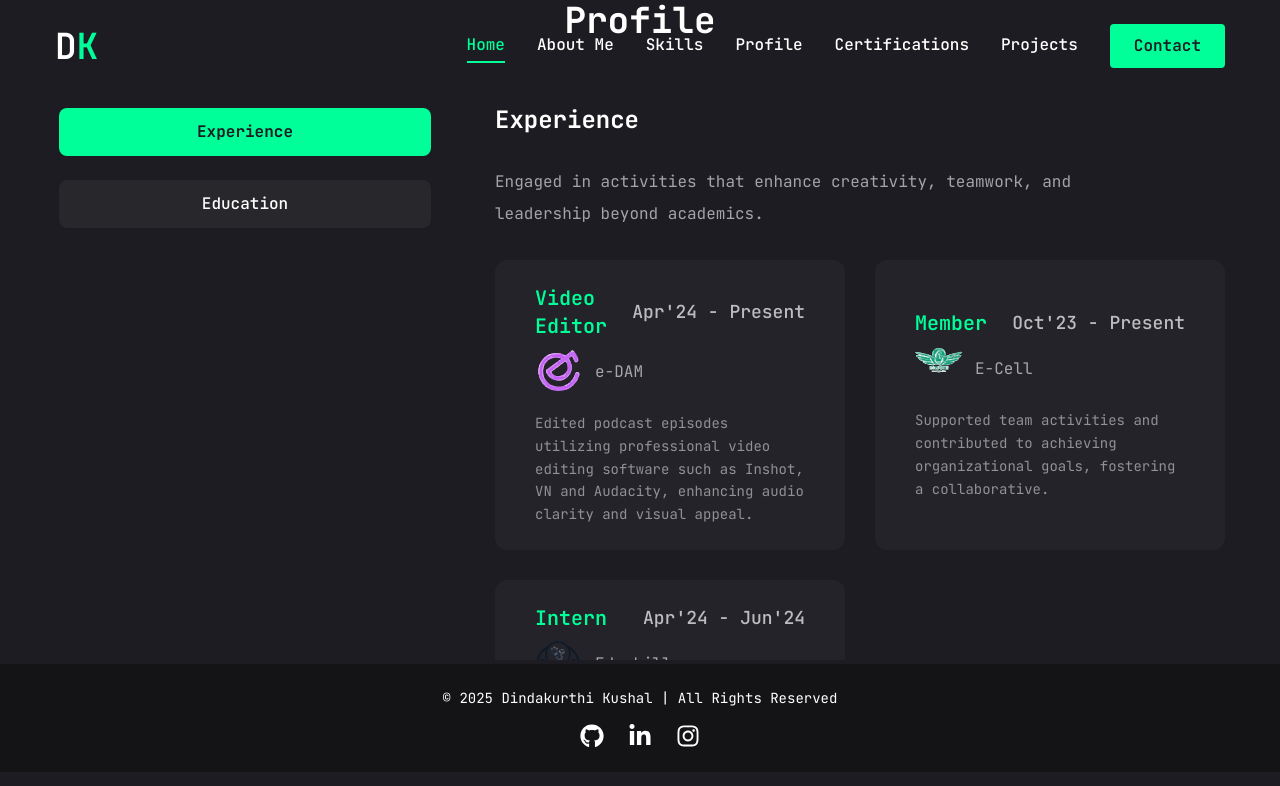
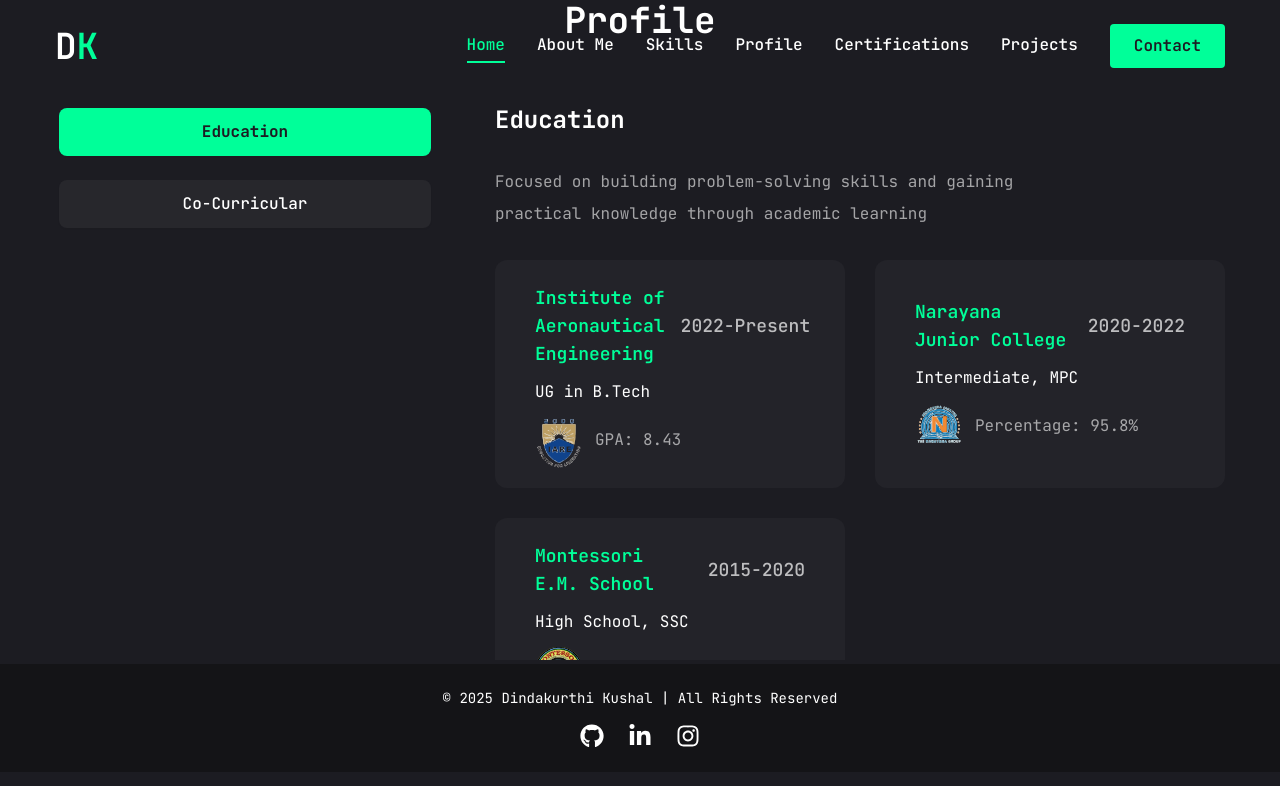
Before and after one commit to kushaldindakurthi/portfolio, a Next.js app: page /profile in a window 1280 px wide. Shown: the top 786 px of the page. Built offline with nearby package versions, Linux system fonts and the light colour scheme.

Commit message:
View Resume, updated details and style

```diff
--- a/app/aboutme/page.jsx
+++ b/app/aboutme/page.jsx
@@ -1,9 +1,6 @@
 "use client";
 
 import Image from "next/image";
-import { Button } from "@/components/ui/button";
-import { FiDownload } from "react-icons/fi";
-import Link from "next/link";
 
 const AboutMe = () => {
   return (
@@ -35,14 +32,14 @@ const AboutMe = () => {
             className="w-full xl:w-1/2 text-center xl:text-left"
           >
             <h2 className="h2 mb-4">About Me</h2>
-            <span className="text-accent text-xl mb-6 block">My journey and passion</span>
+            <span className="text-accent text-xl mb-6 block">Defining My Approach</span>
 
             <p className="mb-6 text-white/80">
-            I'm deeply passionate about creating innovative solutions in web development, database management and python.
+            Passionate about creating innovative digital solutions through web development, database management, and programming with Python, along with working knowledge of Java.
             </p>
 
             <p className="mb-6 text-white/80">
-            Beyond technical expertise, I value leadership and adaptability, ensuring smooth collaboration and continuous learning. My approach combines problem-solving with user-focused design, allowing me to create functional, intuitive applications while exploring new technologies to stay ahead
+            Emphasizes leadership, adaptability, and collaboration while combining problem-solving with user-focused design to build efficient, intuitive applications and stay aligned with emerging technologies.
             </p>
 
             <div className="grid grid-cols-1 md:grid-cols-2 gap-4 mb-8">
@@ -55,7 +52,8 @@ const AboutMe = () => {
               <div className="border border-white/20 rounded-lg p-4">
                 <div className="text-accent text-2xl font-bold mb-2">Expertise</div>
                 <div className="text-white/80">Web Development</div>
-                <div className="text-white/60">Databases, Python</div>
+                <div className="text-white/60">Databases, Python, Java</div>
+
               </div>
             </div>
 
--- a/app/certifications/page.jsx
+++ b/app/certifications/page.jsx
@@ -6,25 +6,16 @@ import Link from "next/link";
 const services = [
   {
     num: "01",
-    title: "Cisco: Programming Essentials in Python",
-    description: "Certification in Python programming fundamentals from Cisco.",
-    company: "Cisco Networking Academy",
-    technologies: ["Python"],
-    logo: "/assets/logo/cisco.svg",
-    href: "https://drive.google.com/file/d/1LZ3sKg1013GHaE-N_yUyY2G7qS-g0mXX/view?usp=drive_link",
+    title: "Salesforce: AI Specialist",
+    description:
+      "Completed the Salesforce AI Specialist certification. Learned to improve service using Salesforce tools.",
+    company: "Salesforce",
+    technologies: ["Service Cloud", "Automation", "Customer Service"],
+    logo: "/assets/logo/salesforce.svg",
+    href: "https://drive.google.com/file/d/1RRYS4OM3RV5ypQg4_qQtHQ20rKvYTnGo/view?usp=sharing",
   },
   {
     num: "02",
-    title: "NPTEL: The Joy of Computing Using Python",
-    description:
-      "Completed NPTEL course covering computational thinking and problem-solving with Python.",
-    company: "NPTEL (IIT Madras)",
-    technologies: ["Python","Problem Solving"],
-    logo: "/assets/logo/nptel.svg",
-    href: "https://drive.google.com/file/d/1uXnFj7d9MkSIatSTZ5Ef8Uq31T_Pyofn/view?usp=drive_link",
-  },
-  {
-    num: "03",
     title: "Salesforce: AI Associate",
     description:
       "Completed the Salesforce AI Associate certification. Learned the basics of AI, how it's used in Salesforce.",
@@ -34,15 +25,25 @@ const services = [
     href: "https://drive.google.com/file/d/1PUrAvHwTXibZOS6WhN10fkSKNdtE5a5s/view?usp=drive_link",
   },
   {
+    num: "03",
+    title: "Cisco: Programming Essentials in Python",
+    description: "Certification in Python programming fundamentals from Cisco.",
+    company: "Cisco Networking Academy",
+    technologies: ["Python"],
+    logo: "/assets/logo/cisco.svg",
+    href: "https://drive.google.com/file/d/1LZ3sKg1013GHaE-N_yUyY2G7qS-g0mXX/view?usp=drive_link",
+  },
+  {
     num: "04",
-    title: "Salesforce: AI Specialist",
+    title: "NPTEL: The Joy of Computing Using Python",
     description:
-      "Completed the Salesforce AI Specialist certification. Learned to improve service using Salesforce tools.",
-    company: "Salesforce",
-    technologies: ["Service Cloud", "Automation", "Customer Service"],
-    logo: "/assets/logo/salesforce.svg",
-    href: "https://drive.google.com/file/d/1RRYS4OM3RV5ypQg4_qQtHQ20rKvYTnGo/view?usp=sharing",
+      "Completed NPTEL course covering computational thinking and problem-solving with Python.",
+    company: "NPTEL (IIT Madras)",
+    technologies: ["Python","Problem Solving"],
+    logo: "/assets/logo/nptel.svg",
+    href: "https://drive.google.com/file/d/1uXnFj7d9MkSIatSTZ5Ef8Uq31T_Pyofn/view?usp=drive_link",
   },
+
 ];
 
 const Certifications = () => {
--- a/app/contact/page.jsx
+++ b/app/contact/page.jsx
@@ -35,7 +35,7 @@ const Contact =()=>{
                 {/*form*/}
                 <div className="xl:w-[54%] order-2 xl:order-none">
                     <form className="flex flex-col gap-6 p-10 bg-[#27272c] rounded-xl">
-                        <h3 className="text-4xl text-accent">Contact Me</h3>
+                        <h3 className="text-4xl text-accent">Let's Connect</h3>
                         <p className="text-white/60">Have a question, opportunity, or want to connect? Feel free to reach out via email or phone. Click the button below to send me a message or give me a call, and I'll get back to you as soon as possible.</p>
 
                         {/*contact buttons*/}
--- a/app/profile/page.jsx
+++ b/app/profile/page.jsx
@@ -1,34 +1,4 @@
 "use client";
-
-const experience={
-    icon:'/assests/resume/badge.svg',
-    title:'Experience',
-    description:
-    "Engaged in activities that enhance creativity, teamwork, and leadership beyond academics.",
-    items:[
-        {
-            company:"e-DAM",
-            position:'Video Editor',
-            duration:"Apr'24 - Present",
-            description:"Edited podcast episodes utilizing professional video editing software such as Inshot, VN and Audacity, enhancing audio clarity and visual appeal.",
-            logo:'/assets/logo/edam.svg',
-        },
-        {
-            company:"E-Cell",
-            position:'Member',
-            duration:"Oct'23 - Present",
-            description:"Supported team activities and contributed to achieving organizational goals, fostering a collaborative.",
-            logo:'/assets/logo/ecell.svg',
-        },
-        {
-            company:"Eduskills",
-            position:'Intern',
-            duration:"Apr'24 - Jun'24",
-            description:"Successfully completed a 3-month internship, gaining hands-on experience in implementing cutting-edge technologies in app development.",
-            logo:'/assets/logo/eduskills.svg',
-        },
-    ],
-};
 
 const education={
     icon:'/assests/resume/cap.svg',
@@ -40,27 +10,48 @@ const education={
             institution:"Institute of Aeronautical Engineering",
             position:'UG in B.Tech',
             duration:"2022-Present",
-            gpa:"GPA : 8.51",
+            gpa:"GPA: 8.43",
             logo:'/assets/logo/iare.svg',
         },
         {
             institution:"Narayana Junior College",
-            position:'Intermediate',
+            position:'Intermediate, MPC',
             duration:"2020-2022",
-            gpa:"Percentage : 95.8%",
+            gpa:"Percentage: 95.8%",
             logo:'/assets/logo/narayana.svg',
         },
         {
             institution:"Montessori E.M. School",
-            position:'High School',
+            position:'High School, SSC',
             duration:"2015-2020",
-            gpa:"GPA : 9.8",
+            gpa:"GPA: 9.8",
             logo:'/assets/logo/montessori.svg',
         },
     ],
 };
 
-
+const cocurricular={
+    icon:'/assests/resume/badge.svg',
+    title:'Co-Curricular',
+    description:
+    "Engaged in activities that enhance creativity, teamwork, and leadership beyond academics.",
+    items:[
+        {
+            company:"e-DAM",
+            position:'Video Editor',
+            duration:"Apr'24 - Mar'25",
+            description:"Edited podcast episodes utilizing professional video editing software such as Inshot, VN and Audacity, enhancing audio clarity and visual appeal.",
+            logo:'/assets/logo/edam.svg',
+        },
+        {
+            company:"E-Cell",
+            position:'Member',
+            duration:"Oct'23 - Sep'24",
+            description:"Supported team activities and contributed to achieving organizational goals, fostering a collaborative.",
+            logo:'/assets/logo/ecell.svg',
+        },
+    ],
+};
 
 import {Tabs, TabsContent, TabsList, TabsTrigger} from "@/components/ui/tabs";
 
@@ -76,25 +67,23 @@ className="min-h-[80vh] flex items-center justify-center py-12 xl:py-0"
     <div className="container mx-auto">
         {/* Section Title */}
         <h2 className="text-center text-4xl font-bold text-white mb-16">Profile</h2>
-        <Tabs defaultValue="experience" className="flex flex-col xl:flex-row gap-[60px]">
+        <Tabs defaultValue="education" className="flex flex-col xl:flex-row gap-[60px]">
             <TabsList className="flex flex-col w-full max-w-[380px] mx-auto xl:mx-0 gap-6">
 
-                <TabsTrigger value="experience">Experience</TabsTrigger>
                 <TabsTrigger value="education">Education</TabsTrigger>
-
-
+                <TabsTrigger value="cocurricular">Co-Curricular</TabsTrigger>
             </TabsList>
 
             {/*Content*/}
             <div className="min-h-[70vh] w-full">
-                {/*experience*/}
-                <TabsContent value="experience" className="w-full">
+                {/*co-curricular*/}
+                <TabsContent value="cocurricular" className="w-full">
                     <div className="flex flex-col gap-[30px] text-center xl:text-left">
-                        <h3 className="text-2xl font-bold">{experience.title}</h3>
-                        <p className="max-w-[600px] text-white/60 mx-auto xl:mx-0">{experience.description}</p>
+                        <h3 className="text-2xl font-bold">{cocurricular.title}</h3>
+                        <p className="max-w-[600px] text-white/60 mx-auto xl:mx-0">{cocurricular.description}</p>
                         <ScrollArea className="h-[400px]">
                             <ul className="grid grid-cols-1 lg:grid-cols-2 gap-[30px]">
-                                {experience.items.map((item,index)=>{
+                                {cocurricular.items.map((item,index)=>{
                                     return <li key={index} className="bg-[#232329] h-auto py-6 px-10 rounded-xl flex flex-col justify-center gap-2">
                                     {/* Job Title and Duration in a single row */}
                                     <div className="flex justify-between items-center w-full">
@@ -146,7 +135,7 @@ className="min-h-[80vh] flex items-center justify-center py-12 xl:py-0"
                                     </div>
 
                                     {/* Position/Degree */}
-                                    <h3 className="text-xl text-center lg:text-left">{item.position}</h3>
+                                    <h3 className="text-l text-center lg:text-left">{item.position}</h3>
 
                                     {/* GPA with logo */}
                                     <div className="flex items-center gap-3">
@@ -172,10 +161,8 @@ className="min-h-[80vh] flex items-center justify-center py-12 xl:py-0"
                     </div>
                 </TabsContent>
             </div>
-
         </Tabs>
     </div>
-
 </div>
 };
 
--- a/app/projectsection/page.jsx
+++ b/app/projectsection/page.jsx
@@ -29,20 +29,6 @@ const projects=[
     },
     {
         num: '02',
-        category: 'Web Development',
-        title: 'Portfolio Website',
-        description: 'Designed and developed a modern portfolio website using React and Next.js. Integrated smooth animations and an interactive user interface to showcase projects and skills. Ensured a fully responsive design with optimized performance and SEO best practices.',
-        stack: [
-            { name: "React" },
-            { name: "Next.js" },
-            { name: "Tailwind CSS" },
-        ],
-        image: '/assets/projectsection/portfolio.png',
-        live: 'https://kushal29d-portfolio.vercel.app/',
-        github: 'https://github.com/kushaldindakurthi/portfolio'
-    },
-    {
-        num: '03',
         category: 'Computer Vision & Web Development',
         title: 'Gesture Music System',
         description: 'Engineered a gesture-based music system using Flask and OpenCV, implementing real-time gesture recognition. Designed and deployed a user-friendly web interface with Flask, enhancing overall user experience.',
@@ -58,7 +44,7 @@ const projects=[
         github: 'https://github.com/kushaldindakurthi/Gesture-Music-System'
     },
     {
-        num: '04',
+        num: '03',
         category: 'Web Development',
         title: 'Restaurant Management System',
         description: 'Developed a comprehensive Restaurant Management System with a user-friendly interface to enhance reservation and ordering processes. Designed a dynamic and responsive platform using HTML, CSS, and JavaScript, improving overall customer engagement and operational efficiency.',
@@ -70,6 +56,20 @@ const projects=[
         image: '/assets/projectsection/rms.png',
         live: 'https://kushaldindakurthi.github.io/RMS/',
         github: 'https://github.com/kushaldindakurthi/RMS'
+    },
+    {
+        num: '04',
+        category: 'Web Development',
+        title: 'Portfolio Website',
+        description: 'Designed and developed a modern portfolio website using React and Next.js. Integrated smooth animations and an interactive user interface to showcase projects and skills. Ensured a fully responsive design with optimized performance and SEO best practices.',
+        stack: [
+            { name: "React" },
+            { name: "Next.js" },
+            { name: "Tailwind CSS" },
+        ],
+        image: '/assets/projectsection/portfolio.png',
+        live: 'https://kushal29d-portfolio.vercel.app/',
+        github: 'https://github.com/kushaldindakurthi/portfolio'
     },
 
 ];
@@ -154,12 +154,13 @@ const Projectsection =()=>{
                         {projects.map((project,index)=>{
                             return(
                                 <SwiperSlide key={index} className="w-full">
-                                    <div className="h-[460px] relative group flex justify-center items-center bg-pink-50/20">
+                                    <div className="h-[460px] relative group flex justify-center items-center"style={{ backgroundColor: '#1c1c22' }}>
                                     {/*overlay */}
-                                    <div className="absolute top-0 bottom-0 w-full h-full bg-black/10 z-10"></div>
+                                    <div className="absolute inset-0 bg-black/30 z-10"></div>
+
                                     {/*image */}
                                     <div className="relative w-full h-full">
-                                        <Image src={project.image} fill className="object-contain" alt='' />
+                                        <Image src={project.image} fill className="object-fill" alt='' />
                                     </div>
                                     </div>
                                 </SwiperSlide>
--- a/app/skills/page.jsx
+++ b/app/skills/page.jsx
@@ -1,7 +1,6 @@
 "use client";
 
-import { FaHtml5, FaCss3, FaJs, FaReact, FaPython, FaDatabase } from "react-icons/fa";
-import { SiC } from "react-icons/si";
+import { FaHtml5, FaCss3, FaJs, FaReact, FaPython, FaDatabase, FaJava } from "react-icons/fa";
 
 const skills = {
     title: "Skills",
@@ -9,10 +8,10 @@ const skills = {
     skilllist: [
         { icon: <FaPython />, name: "Python" },
         { icon: <FaDatabase />, name: "SQL" },
+        { icon: <FaJava />, name: "Java" },
         { icon: <FaHtml5 />, name: "HTML5" },
         { icon: <FaCss3 />, name: "CSS3" },
         { icon: <FaJs />, name: "JavaScript" },
-        { icon: <SiC />, name: "C" },
         { icon: <FaReact />, name: "React" },
     ],
 };
```
Also changed, not shown: app/page.jsx (+89 -22 lines), 1 other file (tests, documents, lock files or other folders).
